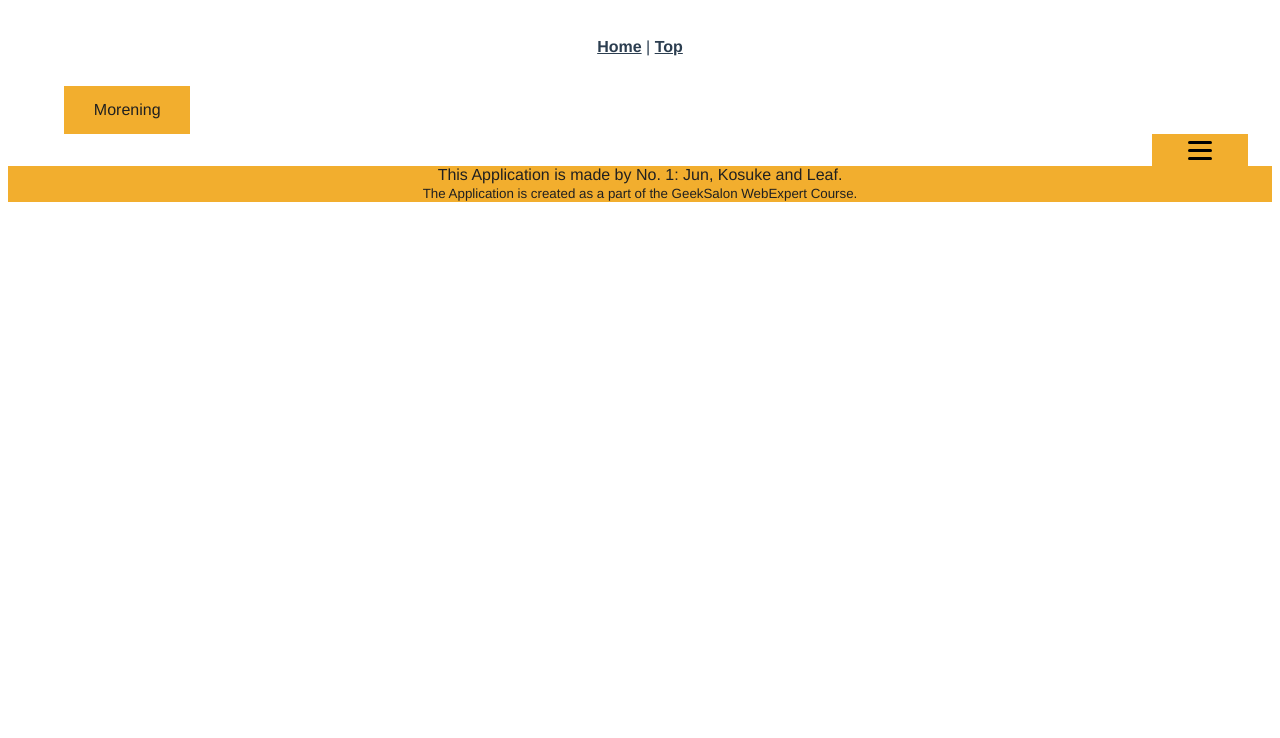
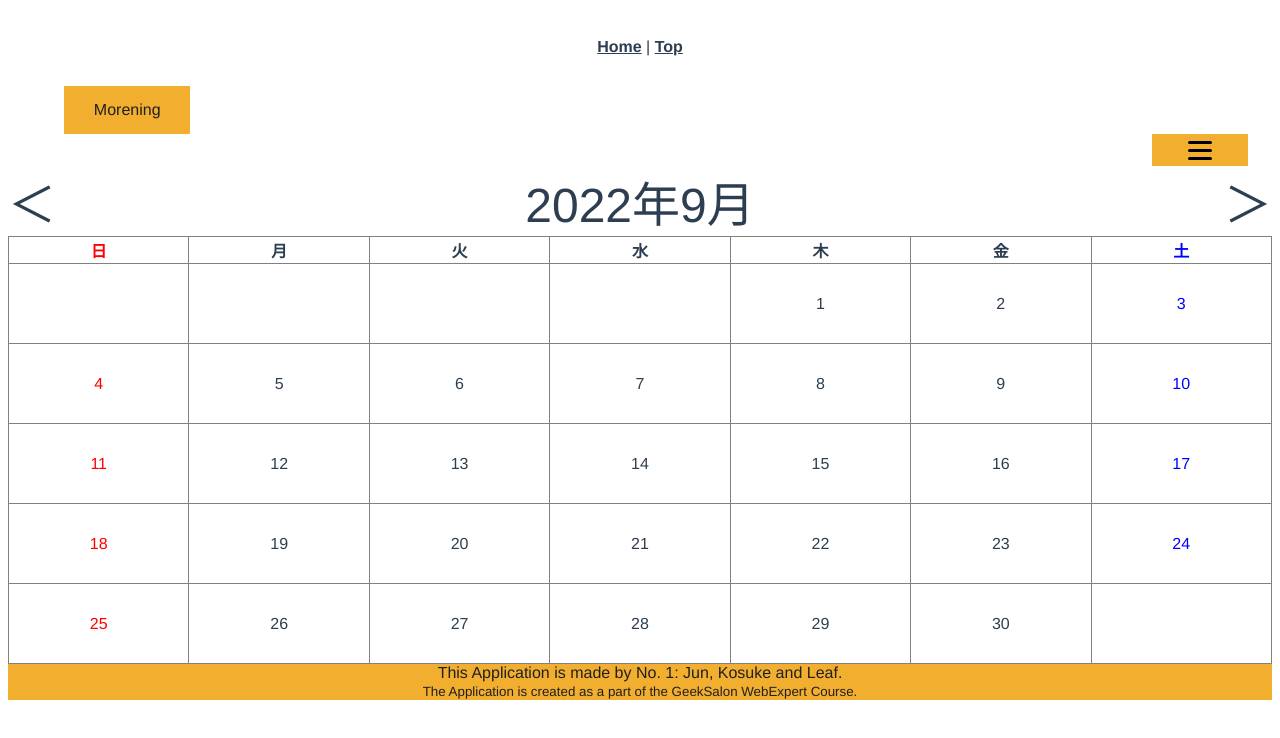
Before and after one commit to webex15-team-1/number-one, a Vue app: page /calendar in a window 1280 px wide. Shown: the top 738 px of the page. Built offline with nearby package versions, Linux system fonts and the light colour scheme.

Commit message:
カレンダー基礎部分だけ

```diff
--- a/src/router/index.js
+++ b/src/router/index.js
@@ -7,6 +7,7 @@ import ColorPallete from "@/components/ColorPalette.vue"
 import NameRegister from "@/views/nameRegister.vue"
 import ShopApp from "@/views/ShopApp.vue"
 import Top from "@/views/TopPage.vue"
+import Calendar from "@/views/MypageCalendar.vue"
 
 const routes = [
   {
@@ -49,6 +50,11 @@ const routes = [
     name: "toppage",
     component: Top,
   },
+  {
+    path: "/calendar",
+    name: "calendar",
+    component: Calendar,
+  },
 ]
 
 const router = createRouter({
--- /dev/null
+++ b/src/views/MypageCalendar.vue
@@ -0,0 +1,113 @@
+<template>
+  <div class="header-cal">
+    <span class="prev" v-on:click="prev">＜</span>
+    <span>{{ year }}年{{ month }}月</span>
+    <span class="next" v-on:click="next">＞</span>
+  </div>
+  <div class="calendar">
+    <table class="main-cal" border="1">
+      <thead>
+        <th v-for="(weekDay, weekDayIndex) in weekDays" :key="weekDayIndex">
+          {{ weekDay }}
+        </th>
+      </thead>
+      <tbody>
+        <tr
+          v-for="(rowNumber, rowNumberIndex) in calendar"
+          :key="rowNumberIndex"
+        >
+          <td
+            v-for="(columnNumber, columnNumberIndex) in rowNumber"
+            :key="columnNumberIndex"
+          >
+            {{ columnNumber }}
+          </td>
+        </tr>
+      </tbody>
+    </table>
+  </div>
+</template>
+<script>
+export default {
+  data() {
+    return {
+      weekDays: ["日", "月", "火", "水", "木", "金", "土"],
+      now: new Date(),
+      month: "",
+      year: "",
+    }
+  },
+  created() {
+    this.month = this.now.getMonth() + 1
+    this.year = this.now.getFullYear()
+  },
+  methods: {
+    prev() {
+      this.month -= 1
+      if (this.month < 1) {
+        this.month = 12
+        this.year -= 1
+      }
+    },
+    next() {
+      this.month += 1
+      if (this.month > 12) {
+        this.month = 1
+        this.year += 1
+      }
+    },
+  },
+  computed: {
+    calendar: function () {
+      let calendar = []
+      //月初めの曜日
+      let firstWeekDay = new Date(this.year, this.month - 1, 1).getDay()
+      //月終わりの日付
+      let lastDay = new Date(this.year, this.month, 0).getDate()
+      let dayNumber = 1
+      while (dayNumber <= lastDay) {
+        let weekData = []
+        for (let i = 0; i <= 6; i++) {
+          if (calendar.length == 0 && i < firstWeekDay) {
+            weekData[i] = ""
+          } else if (lastDay < dayNumber) {
+            weekData[i] = ""
+          } else {
+            weekData[i] = dayNumber
+            dayNumber++
+          }
+        }
+        calendar.push(weekData)
+      }
+      return calendar
+    },
+  },
+}
+</script>
+<style>
+.header-cal {
+  font-size: 3em;
+  display: flex;
+  justify-content: space-between;
+}
+.main-cal {
+  border-collapse: collapse;
+  table-layout: fixed;
+  width: 100%;
+}
+table tr {
+  height: 10vh;
+}
+table th:nth-of-type(1) {
+  color: red;
+}
+table tr td:nth-of-type(1) {
+  color: red;
+}
+table th:nth-of-type(7) {
+  color: blue;
+}
+table tr td:nth-of-type(7) {
+  color: blue;
+}
+</style>
```
